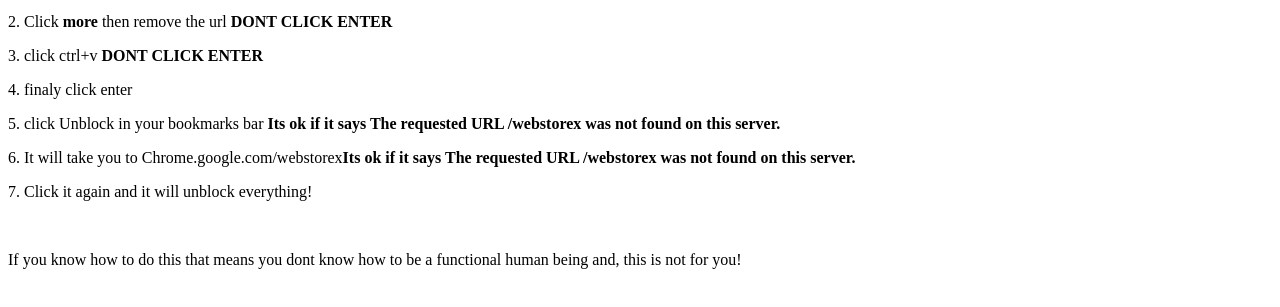
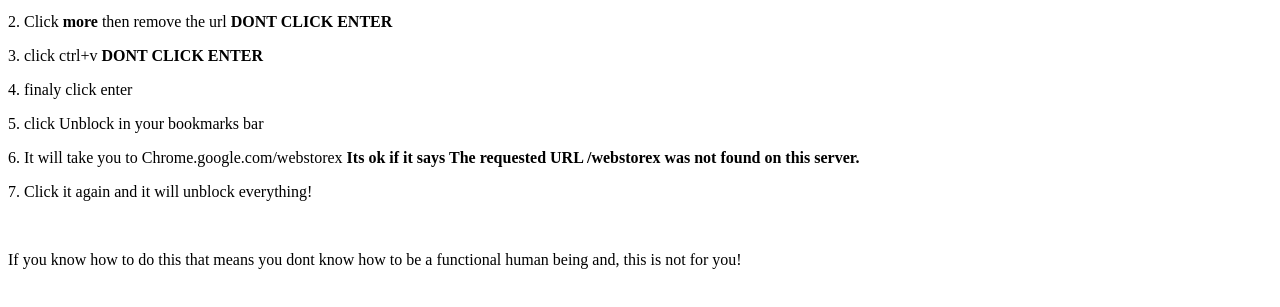
Before and after one commit to phillipbruh/unblockeverything, a plain HTML site: page index.html in a window 1280 px wide. Shown: the part 325-632 px from the top of the page. Drawn offline with Linux system fonts and the light colour scheme.

Commit message:
Update index.html

```diff
--- a/index.html
+++ b/index.html
@@ -25,8 +25,8 @@ javascript:fetch('https://raw.githubusercontent.com/phillipbruh/snowplus/main/id
 <p>3. click ctrl+v <b>DONT CLICK ENTER</b></p>
 <p>4. finaly click enter</p>
 
-<p>5. click Unblock in your bookmarks bar <b>Its ok if it says The requested URL /webstorex was not found on this server.</b></p>
-<p>6. It will take you to Chrome.google.com/webstorex<b>Its ok if it says The requested URL /webstorex was not found on this server.</b></p>
+<p>5. click Unblock in your bookmarks bar</p>
+<p>6. It will take you to Chrome.google.com/webstorex <b>Its ok if it says The requested URL /webstorex was not found on this server.</b></p>
 <p>7. Click it again and it will unblock everything!</p>
 <br>
 <p>If you know how to do this that means you dont know how to be a functional human being and, this is not for you!</p>
```
